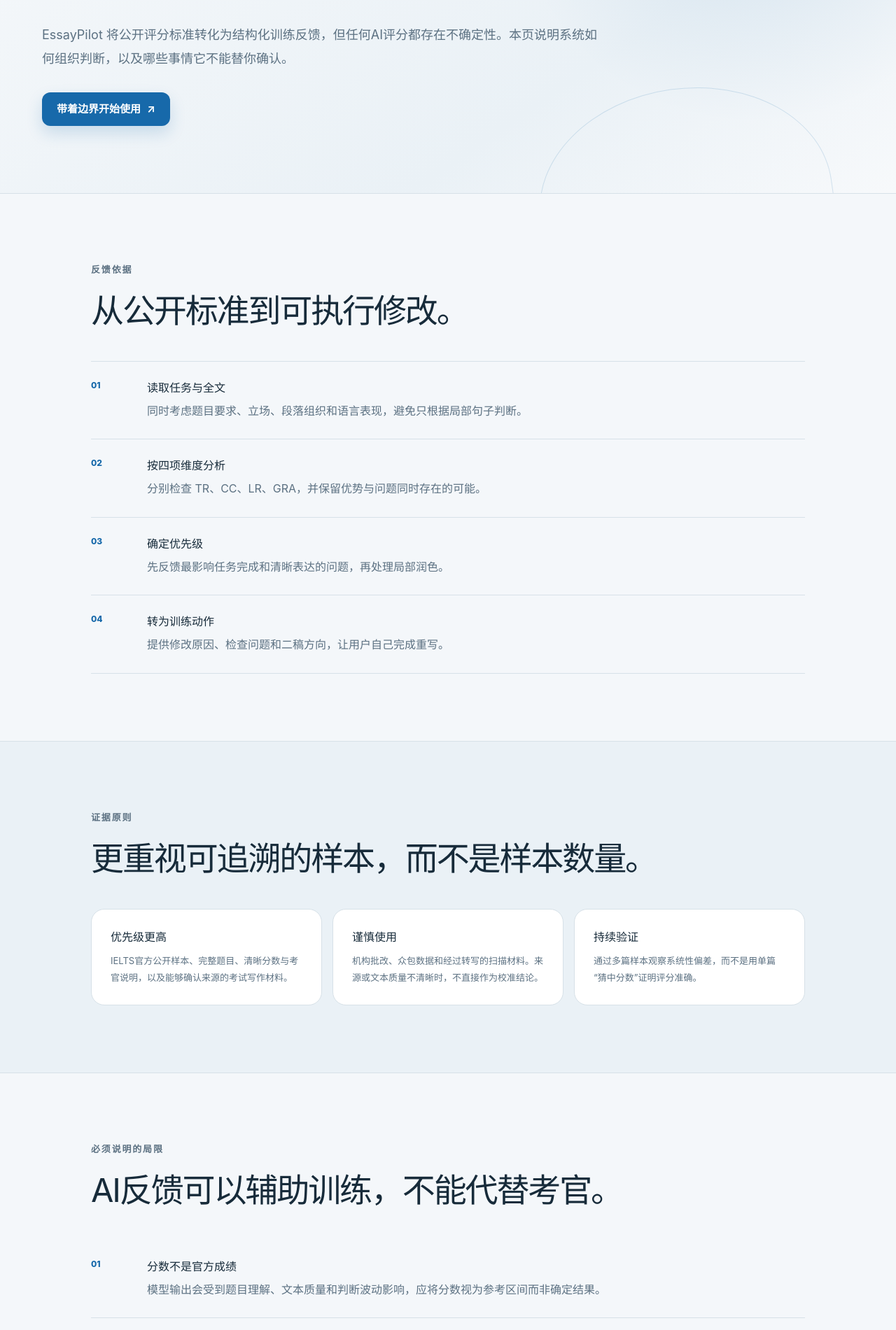
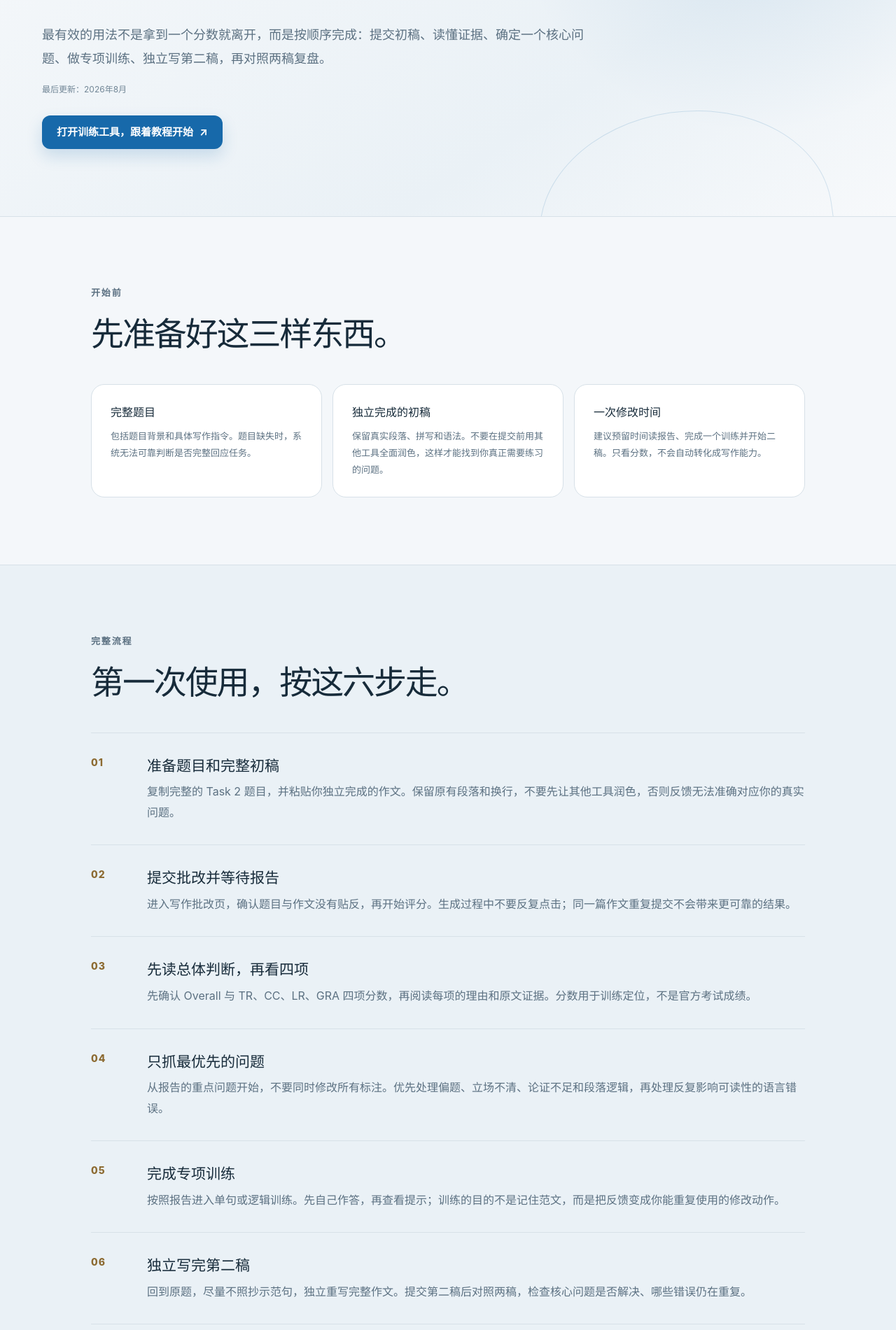
Before and after one commit to tornado266/EssayPilot-SEO, a Next.js app: page /methodology in a window 1280 px wide. Shown: the part 419-2320 px from the top of the page at 70% size. Built offline with nearby package versions, Linux system fonts and the light colour scheme.

Commit message:
Turn methodology page into beginner tutorial

```diff
--- a/app/globals.css
+++ b/app/globals.css
@@ -45,6 +45,7 @@ a { color: inherit; text-decoration: none; }
 nav { display: flex; gap: 28px; margin-left: auto; }
 nav a { color: #3d586b; font-size: 14px; font-weight: 580; transition: color .2s ease; }
 nav a:hover { color: var(--blue); }
+nav a[href="/methodology"] { padding-bottom: 5px; border-bottom: 2px solid #a87c32; color: var(--navy); font-weight: 760; }
 .header-cta { padding: 10px 16px; border-radius: 12px; background: var(--blue); color: white; box-shadow: 0 10px 22px rgba(23, 105, 170, .16); font-size: 14px; font-weight: 650; }
 
 .hero {
@@ -267,6 +268,16 @@ nav a:hover { color: var(--blue); }
 .method-steps p, .limitation-list p { margin: 0; }
 .evidence-grid article { background: white; }
 .method-quote { margin: 0; padding: 36px; border-left: 4px solid var(--blue); border-radius: 0 20px 20px 0; background: white; color: var(--ink); font-size: clamp(22px, 3vw, 32px); font-weight: 700; line-height: 1.55; letter-spacing: -.025em; }
+.tutorial-steps article { padding: 31px 0; }
+.tutorial-steps article > span { color: #8c6a31; font-size: 14px; letter-spacing: .08em; }
+.tutorial-steps h3 { font-size: 21px; }
+.report-reading-grid { display: grid; grid-template-columns: repeat(2, 1fr); gap: 15px; }
+.report-reading-grid article { display: grid; grid-template-columns: 40px 1fr; gap: 16px; padding: 26px; border: 1px solid var(--line); border-radius: 19px; background: white; }
+.report-reading-grid article > span { display: grid; place-items: center; width: 32px; height: 32px; border-radius: 50%; background: #f3ede1; color: #8c6a31; font-size: 13px; font-weight: 800; }
+.report-reading-grid h3 { margin: 3px 0 9px; font-size: 18px; }
+.report-reading-grid p { margin: 0; color: var(--muted); font-size: 13px; line-height: 1.8; }
+.tutorial-action-row { display: flex; flex-wrap: wrap; align-items: center; gap: 20px; margin-top: 32px; }
+.tutorial-action-row .text-link { margin: 0; }
 
 @media (max-width: 900px) {
   nav { display: none; }
@@ -277,7 +288,7 @@ nav a:hover { color: var(--blue); }
   .feature-grid { grid-template-columns: 1fr; }
   .feature-card { min-height: auto; }
   .feature-card h3 { margin-top: 28px; }
-  .dimension-grid, .numbered-grid, .comparison-grid, .principle-grid, .myth-grid, .evidence-grid, .diagnosis-grid, .related-grid { grid-template-columns: 1fr; }
+  .dimension-grid, .numbered-grid, .comparison-grid, .principle-grid, .myth-grid, .evidence-grid, .diagnosis-grid, .related-grid, .report-reading-grid { grid-template-columns: 1fr; }
   .bottom-cta { align-items: flex-start; flex-direction: column; }
 }
 
--- a/app/layout.tsx
+++ b/app/layout.tsx
@@ -35,7 +35,7 @@ const navItems = [
   ["免费批改", "/ielts-writing-checker"],
   ["评分解析", "/ielts-task-2-score"],
   ["二稿案例", "/examples/band-6-to-7"],
-  ["方法说明", "/methodology"],
+  ["新手教程", "/methodology"],
 ];
 
 function Header() {
@@ -73,7 +73,7 @@ function Footer() {
         <div className="footer-links">
           <Link href="/ielts-band-descriptors">评分标准</Link>
           <Link href="/examples/band-6-to-7">二稿案例</Link>
-          <Link href="/methodology">评分方法与局限</Link>
+          <Link href="/methodology">新手使用教程</Link>
           <a href={appUrl} target="_blank" rel="noreferrer">进入训练工具 ↗</a>
         </div>
       </div>
--- a/app/methodology/page.tsx
+++ b/app/methodology/page.tsx
@@ -2,69 +2,131 @@ import type { Metadata } from "next";
 import Link from "next/link";
 import { BottomCta, ContentHero, ContentSection } from "../_components/content-page";
 
+const canonicalUrl = "https://essaypilot.cn/methodology";
+
 export const metadata: Metadata = {
-  title: "评分方法、样本与局限",
+  title: "EssayPilot新手教程｜从提交作文到完成二稿",
   description:
-    "了解 EssayPilot 如何参考 IELTS Writing Task 2 公开评分标准组织反馈，以及AI评分的适用范围、不确定性和使用边界。",
+    "第一次使用 EssayPilot？按完整新手教程提交 IELTS Task 2 作文，读懂四项分数与反馈，完成专项训练、第二稿和成长复盘。",
   alternates: { canonical: "/methodology" },
 };
 
+const tutorialSteps = [
+  ["01", "准备题目和完整初稿", "复制完整的 Task 2 题目，并粘贴你独立完成的作文。保留原有段落和换行，不要先让其他工具润色，否则反馈无法准确对应你的真实问题。"],
+  ["02", "提交批改并等待报告", "进入写作批改页，确认题目与作文没有贴反，再开始评分。生成过程中不要反复点击；同一篇作文重复提交不会带来更可靠的结果。"],
+  ["03", "先读总体判断，再看四项", "先确认 Overall 与 TR、CC、LR、GRA 四项分数，再阅读每项的理由和原文证据。分数用于训练定位，不是官方考试成绩。"],
+  ["04", "只抓最优先的问题", "从报告的重点问题开始，不要同时修改所有标注。优先处理偏题、立场不清、论证不足和段落逻辑，再处理反复影响可读性的语言错误。"],
+  ["05", "完成专项训练", "按照报告进入单句或逻辑训练。先自己作答，再查看提示；训练的目的不是记住范文，而是把反馈变成你能重复使用的修改动作。"],
+  ["06", "独立写完第二稿", "回到原题，尽量不照抄示范句，独立重写完整作文。提交第二稿后对照两稿，检查核心问题是否解决、哪些错误仍在重复。"],
+] as const;
+
+const faqs = [
+  ["第一次使用，需要先注册吗？", "你可以先浏览官网并进入训练工具。游客体验、报告保存和后续训练权限以工具页面的实时提示为准；如果希望长期保存学习档案，建议登录账号。"],
+  ["应该提交写完的作文，还是只写一个段落？", "完整评分应提交完整 Task 2 作文和原题。只写一个段落更适合专项练习，不能代表整篇作文的四项表现。"],
+  ["报告内容很多，必须全部改完吗？", "不必。先完成最高优先级问题及其训练，再写第二稿。逐句修改可用于查漏，但不要让局部措辞掩盖更重要的任务回应和逻辑问题。"],
+  ["为什么第二稿要自己重写，而不是直接复制示范？", "只有自己重新组织观点、解释和语言，才能验证是否真正掌握。复制示范可能让文本变漂亮，却无法证明下一篇还能独立做到。"],
+  ["EssayPilot给出的分数能当作真实雅思成绩吗？", "不能。AI评分仅供训练定位，会存在误差和波动，不能替代 IELTS 官方考试、考官评分或教师判断。"],
+] as const;
+
 export default function MethodologyPage() {
+  const articleJsonLd = {
+    "@context": "https://schema.org",
+    "@type": "HowTo",
+    name: "EssayPilot新手教程：从提交作文到完成二稿",
+    description: "使用 EssayPilot 完成一次 IELTS Writing Task 2 反馈与二稿训练的六个步骤。",
+    url: canonicalUrl,
+    dateModified: "2026-08-13",
+    step: tutorialSteps.map(([, name, text], index) => ({
+      "@type": "HowToStep",
+      position: index + 1,
+      name,
+      text,
+    })),
+  };
+
   return (
     <main>
       <ContentHero
-        eyebrow="评分方法与局限"
-        title="比“看起来很准”更重要的，是说明依据与边界。"
-        intro="EssayPilot 将公开评分标准转化为结构化训练反馈，但任何AI评分都存在不确定性。本页说明系统如何组织判断，以及哪些事情它不能替你确认。"
-        label="带着边界开始使用"
+        eyebrow="第一次使用 EssayPilot"
+        title="从提交作文，到完成第二稿：一份完整新手教程。"
+        intro="最有效的用法不是拿到一个分数就离开，而是按顺序完成：提交初稿、读懂证据、确定一个核心问题、做专项训练、独立写第二稿，再对照两稿复盘。"
+        label="打开训练工具，跟着教程开始"
+        updated="2026年8月"
       />
 
-      <ContentSection kicker="反馈依据" title="从公开标准到可执行修改。">
-        <div className="method-steps">
-          {[
-            ["01", "读取任务与全文", "同时考虑题目要求、立场、段落组织和语言表现，避免只根据局部句子判断。"],
-            ["02", "按四项维度分析", "分别检查 TR、CC、LR、GRA，并保留优势与问题同时存在的可能。"],
-            ["03", "确定优先级", "先反馈最影响任务完成和清晰表达的问题，再处理局部润色。"],
-            ["04", "转为训练动作", "提供修改原因、检查问题和二稿方向，让用户自己完成重写。"],
-          ].map(([index, title, text]) => (
+      <ContentSection kicker="开始前" title="先准备好这三样东西。">
+        <div className="evidence-grid">
+          <article><h3>完整题目</h3><p>包括题目背景和具体写作指令。题目缺失时，系统无法可靠判断是否完整回应任务。</p></article>
+          <article><h3>独立完成的初稿</h3><p>保留真实段落、拼写和语法。不要在提交前用其他工具全面润色，这样才能找到你真正需要练习的问题。</p></article>
+          <article><h3>一次修改时间</h3><p>建议预留时间读报告、完成一个训练并开始二稿。只看分数，不会自动转化成写作能力。</p></article>
+        </div>
+      </ContentSection>
+
+      <ContentSection kicker="完整流程" title="第一次使用，按这六步走。" muted>
+        <div className="method-steps tutorial-steps">
+          {tutorialSteps.map(([index, title, text]) => (
             <article key={index}><span>{index}</span><div><h3>{title}</h3><p>{text}</p></div></article>
           ))}
         </div>
       </ContentSection>
 
-      <ContentSection kicker="证据原则" title="更重视可追溯的样本，而不是样本数量。" muted>
-        <div className="evidence-grid">
-          <article><h3>优先级更高</h3><p>IELTS官方公开样本、完整题目、清晰分数与考官说明，以及能够确认来源的考试写作材料。</p></article>
-          <article><h3>谨慎使用</h3><p>机构批改、众包数据和经过转写的扫描材料。来源或文本质量不清晰时，不直接作为校准结论。</p></article>
-          <article><h3>持续验证</h3><p>通过多篇样本观察系统性偏差，而不是用单篇“猜中分数”证明评分准确。</p></article>
+      <ContentSection kicker="报告怎么读" title="不要从逐句修改开始，先看这四层。">
+        <div className="report-reading-grid">
+          <article><span>1</span><div><h3>Overall 与四项分数</h3><p>用来定位当前表现。TR 看任务回应，CC 看逻辑组织，LR 看词汇使用，GRA 看语法范围与准确性。</p></div></article>
+          <article><span>2</span><div><h3>评分理由与原文证据</h3><p>不要只看结论。检查系统引用的句子是否确实来自你的作文，以及理由是否符合上下文。</p></div></article>
+          <article><span>3</span><div><h3>最高优先级问题</h3><p>这是本轮最该处理的训练目标。先解决一个真正影响分数和可读性的问题，再考虑局部润色。</p></div></article>
+          <article><span>4</span><div><h3>逐句与段落反馈</h3><p>用于理解具体怎么改，但不要机械接受每条建议。修改后仍应保持自己的立场、含义和表达习惯。</p></div></article>
         </div>
       </ContentSection>
 
-      <ContentSection kicker="必须说明的局限" title="AI反馈可以辅助训练，不能代替考官。">
-        <div className="limitation-list">
-          <article><span>01</span><div><h3>分数不是官方成绩</h3><p>模型输出会受到题目理解、文本质量和判断波动影响，应将分数视为参考区间而非确定结果。</p></div></article>
-          <article><span>02</span><div><h3>语言正确不等于论证有效</h3><p>表达流畅的段落仍可能偏题、缺少发展或逻辑薄弱，因此反馈不会只做语法检查。</p></div></article>
-          <article><span>03</span><div><h3>修改建议需要学习者判断</h3><p>用户应保留自己的立场与声音，核对每条建议是否符合原意，而不是机械接受所有改写。</p></div></article>
-          <article><span>04</span><div><h3>不能承诺提分</h3><p>写作进步还取决于练习频率、反馈质量、语言基础和考试现场表现。</p></div></article>
+      <ContentSection kicker="训练与二稿" title="把反馈变成一次能检查结果的修改。" muted>
+        <div className="method-steps">
+          <article><span>A</span><div><h3>先做与核心问题对应的训练</h3><p>如果问题是论证不足，就练“观点—解释—例子—结果”；如果是段落推进混乱，就先重排信息。局部语法错误则放到单句训练和逐句修改中。</p></div></article>
+          <article><span>B</span><div><h3>写二稿时回到原题</h3><p>先重新确认立场和段落任务，再独立重写。不要一边看示范一边逐句替换，否则很难判断你是否真正掌握。</p></div></article>
+          <article><span>C</span><div><h3>对照两稿只问三个问题</h3><p>核心问题解决了吗？相同错误还在重复吗？下一篇最值得继续练什么？把答案带到下一次写作。</p></div></article>
+        </div>
+        <div className="tutorial-action-row">
+          <Link className="button button-secondary" href="/guides/how-to-rewrite-ielts-essay">查看详细二稿指南</Link>
+          <Link className="text-link" href="/examples/band-6-to-7">查看一组初稿与二稿案例 →</Link>
         </div>
       </ContentSection>
 
-      <ContentSection kicker="我们的产品选择" title="训练优先于代写，解释优先于结论。" muted>
-        <blockquote className="method-quote">
-          EssayPilot 希望留下的不是一篇由AI写好的文章，而是用户在下一篇仍能主动调用的判断方法。
-        </blockquote>
+      <ContentSection kicker="常见误区" title="这些用法会削弱训练效果。">
+        <div className="limitation-list">
+          <article><span>01</span><div><h3>反复提交同一篇，只为了等更高分</h3><p>模型判断可能波动。更有价值的做法是保留第一次结果，完成修改后再提交真正不同的第二稿。</p></div></article>
+          <article><span>02</span><div><h3>从头到尾照单全收</h3><p>AI也可能误解句意。任何建议都要回到题目、上下文和你的真实立场中核对。</p></div></article>
+          <article><span>03</span><div><h3>只收藏表达，不在作文里使用</h3><p>表达库是复习材料，不是数量目标。优先掌握少量与你常写题材相关、能在新语境中正确使用的表达。</p></div></article>
+          <article><span>04</span><div><h3>把AI分数当成官方预测</h3><p>分数只用于训练定位，不替代考试成绩或人工判断；写作进步也不能由一次评分证明。</p></div></article>
+        </div>
       </ContentSection>
-      <ContentSection kicker="理解评分维度" title="查看系统判断背后的两项核心标准。">
+
+      <ContentSection kicker="常见问题" title="新用户最常问的五个问题。" muted>
+        <div className="faq-list">
+          {faqs.map(([question, answer]) => (
+            <details key={question}>
+              <summary>{question}<span aria-hidden="true">＋</span></summary>
+              <p>{answer}</p>
+            </details>
+          ))}
+        </div>
+      </ContentSection>
+
+      <ContentSection kicker="继续了解" title="需要时，再深入看评分与二稿方法。">
         <div className="related-grid related-grid-two">
-          <Link className="related-card" href="/task-2/task-response">
-            <span>Task Response</span><h3>如何判断题目回应与观点发展？</h3><p>了解完整回应、相关观点和有效支持的区别。</p>
+          <Link className="related-card" href="/ielts-task-2-score">
+            <span>读懂评分</span><h3>TR、CC、LR、GRA 四项分数分别看什么？</h3><p>理解报告中的四项判断，不把所有问题都归结为语法。</p>
           </Link>
-          <Link className="related-card" href="/task-2/coherence-cohesion">
-            <span>Coherence &amp; Cohesion</span><h3>如何判断文章是否容易跟随？</h3><p>了解逻辑顺序、分段、指代与衔接的关系。</p>
+          <Link className="related-card" href="/guides/how-to-rewrite-ielts-essay">
+            <span>完成二稿</span><h3>批改以后，怎样独立完成一篇真正的第二稿？</h3><p>按五步流程筛选反馈、补全论证并对照两稿。</p>
           </Link>
         </div>
       </ContentSection>
-      <BottomCta title="了解评分边界，也更有效地使用反馈。" />
+
+      <BottomCta
+        title="准备好题目和初稿，就从第一步开始。"
+        text="完成一次批改后，先处理一个核心问题，再进入专项训练和第二稿。AI反馈仅供训练参考。"
+      />
+      <script type="application/ld+json" dangerouslySetInnerHTML={{ __html: JSON.stringify(articleJsonLd) }} />
     </main>
   );
 }
--- a/app/page.tsx
+++ b/app/page.tsx
@@ -75,7 +75,7 @@ export default function Home() {
               免费开始训练 <span aria-hidden="true">↗</span>
             </a>
             <Link className="button button-secondary" href="/methodology">
-              查看评分方法
+              第一次使用？看新手教程
             </Link>
           </div>
           <ul className="trust-row" aria-label="产品特点">
```
